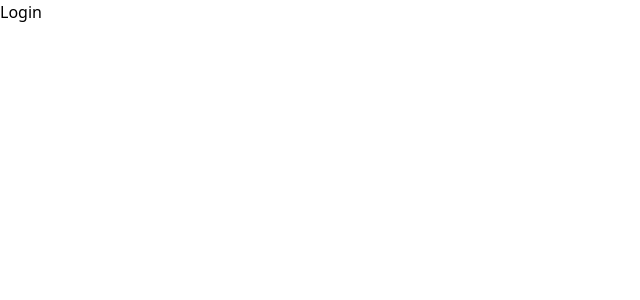
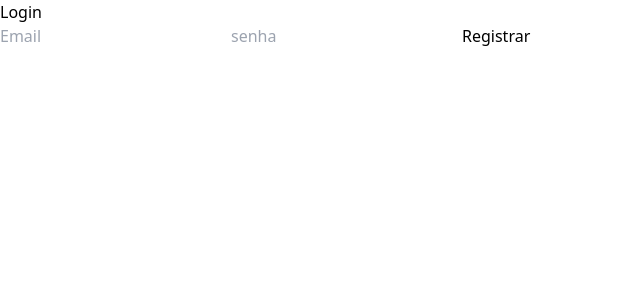
Before and after one commit to WellingtonEduardo/hey-professor-front, a React (Vite) app: page /login in a window 1280 px wide. Shown: the top 300 px of the page, without its empty margins (0-640 px from the left). Built offline with nearby package versions, Linux system fonts and the light colour scheme.

Commit message:
I configured the sanctum and created the login route

```diff
--- a/src/app/services/httpClient.ts
+++ b/src/app/services/httpClient.ts
@@ -1,6 +1,12 @@
 import axios from 'axios';
 
 export const httpClient = axios.create({
-  baseURL: 'http://127.0.0.1:8000',
+  baseURL: 'http://localhost:8000',
+  withXSRFToken: true,
   withCredentials: true,
+
+  headers: {
+    'Accept': 'application/json',
+
+  }
 });
--- a/src/view/page/Login/index.tsx
+++ b/src/view/page/Login/index.tsx
@@ -1,4 +1,45 @@
+import { FormEvent, useState } from "react";
+import { Form } from "../../components/Form";
+import { Input } from "../../components/Input";
+import { httpClient } from "../../../app/services/httpClient";
+
+
+
 
 export function Login() {
-  return <h1>Login</h1>
+  const [email, setEmail] = useState('');
+  const [password, setPassword] = useState('');
+
+  const getCsrfToken = async () => {
+    return await httpClient.get('/sanctum/csrf-cookie');
+  };
+
+  async function handleSubmit(event: FormEvent<HTMLFormElement>) {
+    event.preventDefault();
+    await getCsrfToken();
+
+
+
+
+    const loginResponse = await httpClient.post('/login', {
+      email,
+      password,
+    });
+    // console.log('Login Response:', loginResponse);
+
+
+  }
+  return (
+    <div>
+      <h1>Login</h1>
+
+      <div className="flex justify-center">
+        <Form onHandleSubmit={handleSubmit}>
+          <Input value={email} type="email" name="email" placeholder="Email" onHandleClick={setEmail} />
+          <Input value={password} type="password" name="password" placeholder="senha" onHandleClick={setPassword} />
+
+        </Form>
+      </div>
+    </div>
+  )
 }
```
